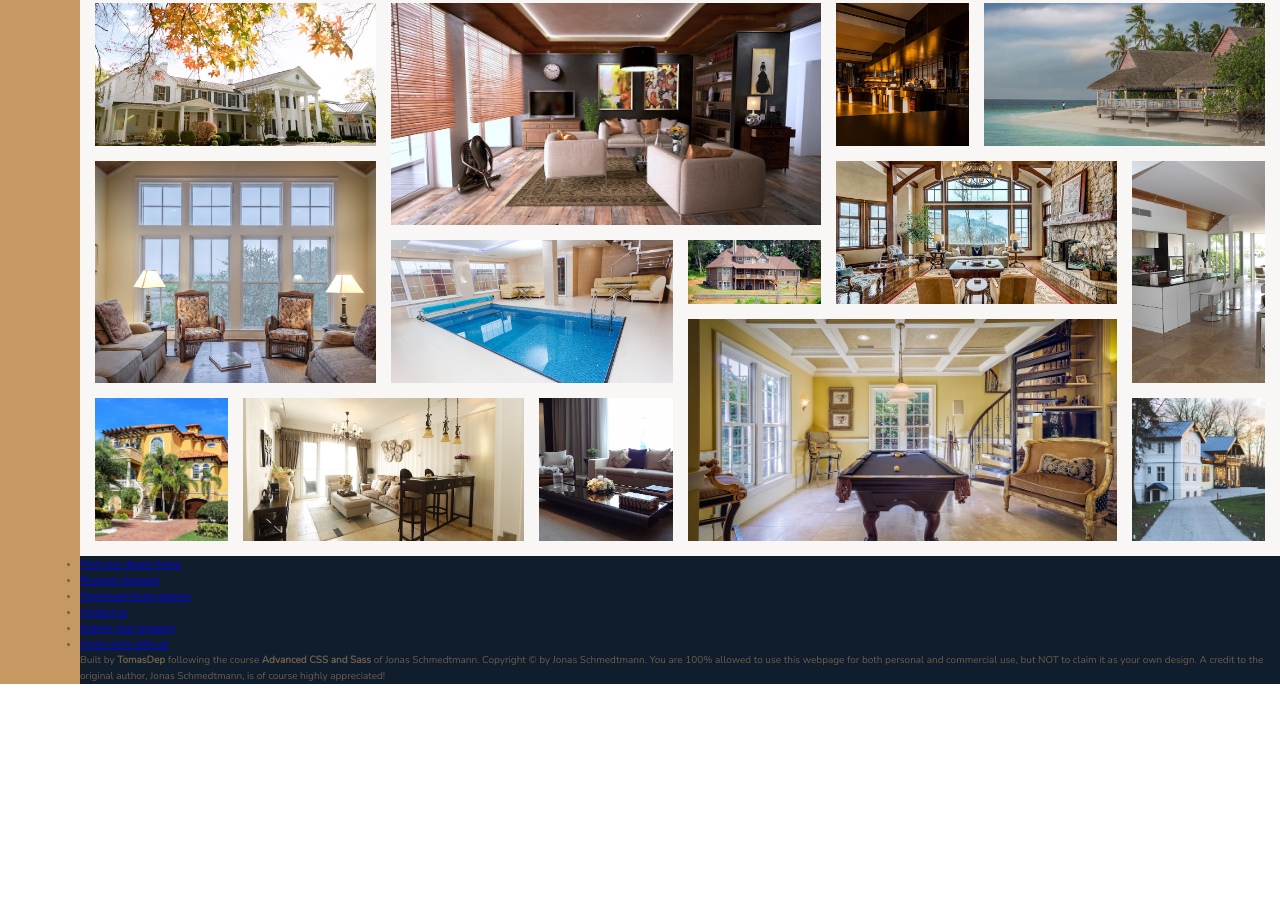
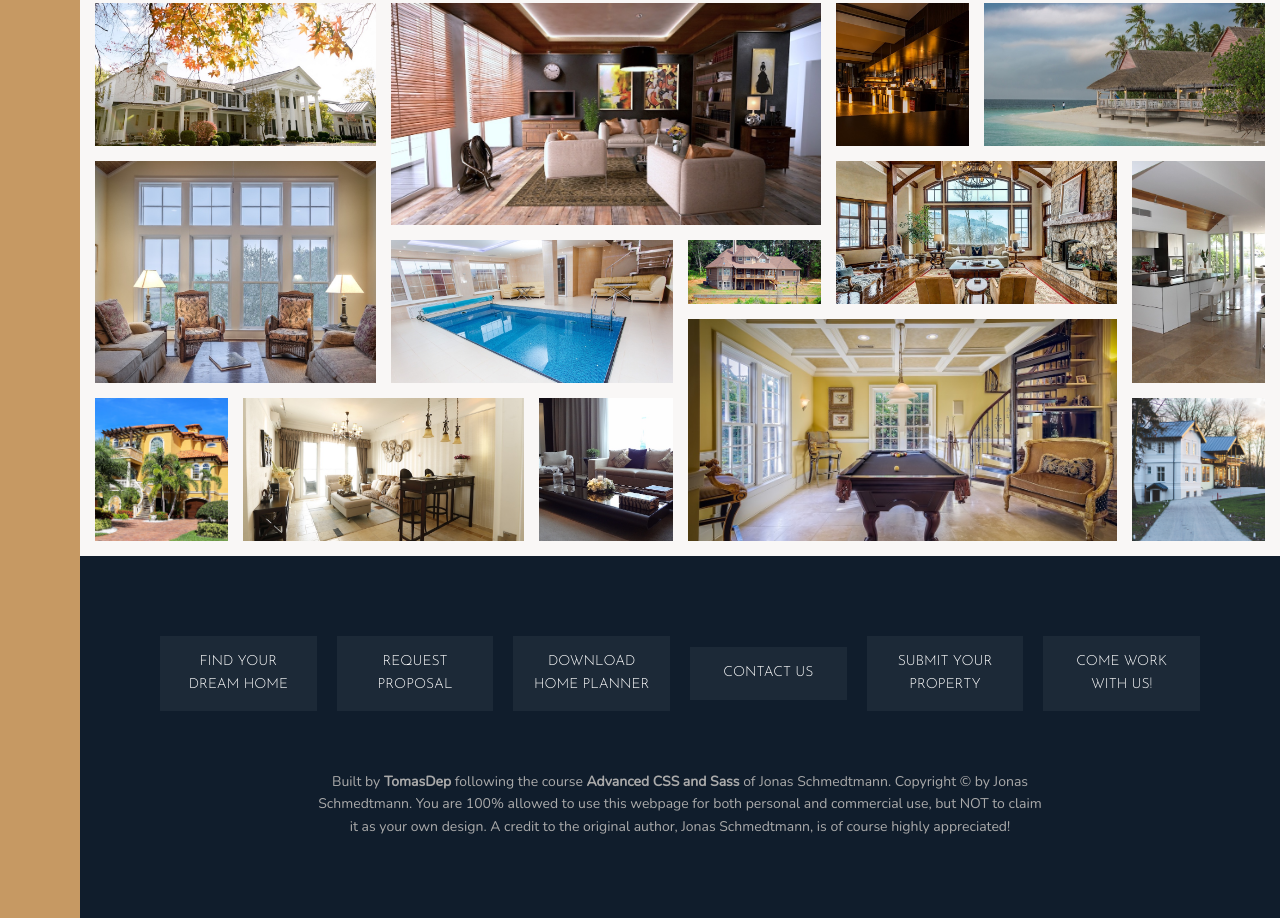
Before and after one commit to TomasDep/Nexter, a website: page index.html in a window 1280 px wide. Shown: the part 3084-4002 px from the top of the page. Before the commit the page ends 3768 px from the top, so only its background shows below. Drawn offline with nearby package versions, Linux system fonts and the light colour scheme; files that its build step writes are made by us from their sources.

Commit message:
[ADD] Styles footer

```diff
--- a/sass/_footer.scss
+++ b/sass/_footer.scss
@@ -1,4 +1,45 @@
 .footer {
-    background-color: $color-secondary;
-    grid-column: full-start / full-end;
+  background-color: $color-secondary;
+  grid-column: full-start / full-end;
+  padding: 8rem;
 }
+
+.nav {
+  list-style: none;
+
+  display: grid;
+  grid-template-columns: repeat(auto-fit, minmax(15rem, 1fr));
+  gap: 2rem;
+  align-items: center;
+
+  &__link:link,
+  &__link:visited {
+    font-size: 1.4rem;
+    color: #fff;
+    text-decoration: none;
+    font-family: $font-display;
+    text-transform: uppercase;
+    text-align: center;
+    padding: 1.5rem;
+    display: block;
+    transition: all .2s;
+
+    background-color: rgba(#fff, .05);
+  }
+
+  &__link:hover,
+  &__link:active {
+    background-color: rgba(#fff, .05);
+    transform: translateY(-3px);
+  }
+}
+
+.copyright {
+  font-size: 1.4rem;
+  color: $color-grey-light-2;
+  margin-top: 6rem;
+  margin-right: auto;
+  margin-left: auto;
+  text-align: center;
+  width: 70%;
+}
```
